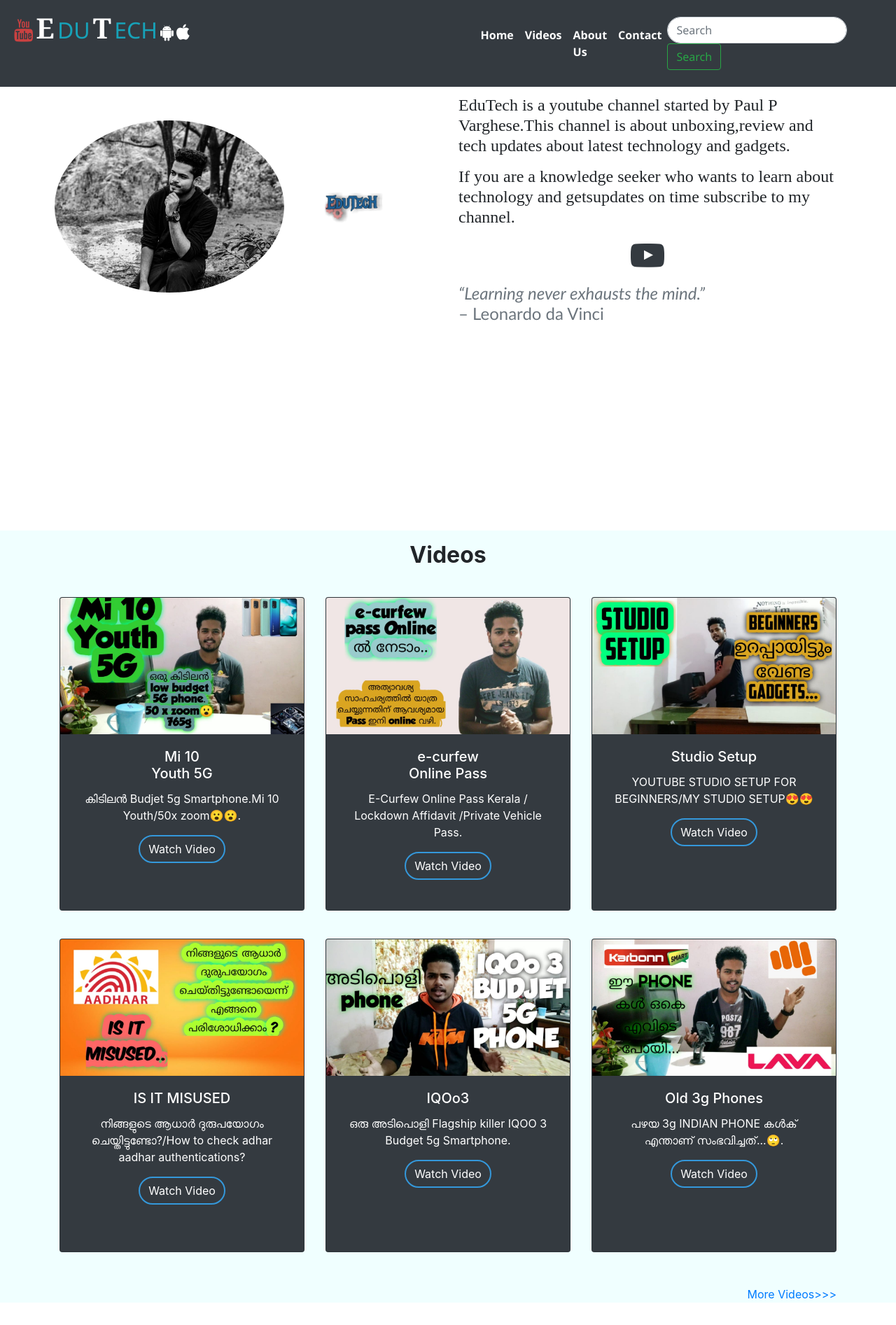
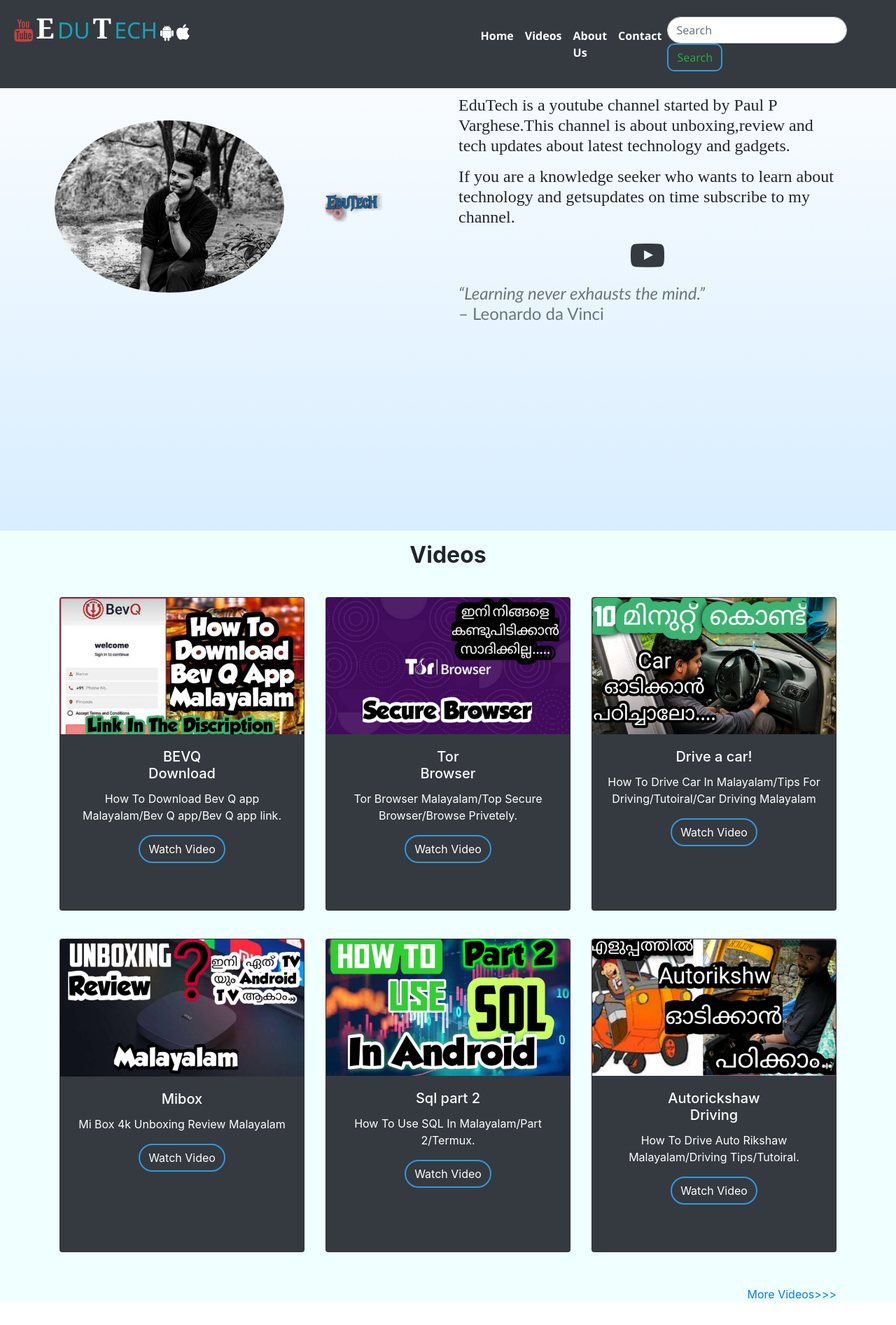
Before and after one commit to skynight-bibin/EduTech, a PHP site: page / in a window 1280 px wide. Shown: the top 1893 px of the page at 70% size. Run offline with PHP 8.4, Linux system fonts and the light colour scheme; some libraries are stand-ins or nearby versions.

Commit message:
Card and titles edite d

```diff
--- a/index.html
+++ b/index.html
@@ -51,7 +51,7 @@
                       </ul>
                       <form class="form-inline my-2 my-lg-0" action="https://google.com">
                         <input class="form-control mr-sm-2" style="border-radius: 24px;" type="search" placeholder="Search" aria-label="Search">
-                        <button class="btn btn-outline-success my-2 my-sm-0" type="submit">Search</button>
+                        <button class="btn btn-outline-success my-2 my-sm-0" type="submit" style="border: 2px solid #3498db; border-radius: 10px;">Search</button>
                       </form>
 
 
@@ -64,7 +64,7 @@
         </div>
 
 </header>
-<section class="p-4 " id="home">
+<section class="p-4 " id="home" style="background: linear-gradient(rgba(255, 255, 255, 0.596) , rgba(0, 140, 255, 0.151));">
   <div class="container">
     <div class="row align-items-center  mt-5" style="padding-top: 4rem;">
       <div class="col-12 col-md-6 pl-2 pb-3">
@@ -98,11 +98,11 @@
 
       <div class="col-md-4 pt-3">
         <div class="card text-center bg-dark text-white bor" style="height: 28rem;">
-          <img class="card-img-top" src="IMG-20200429-WA0012.jpg" alt="Card image cap">
+          <img class="card-img-top" src="Bevqdownload.jpg" alt="Card image cap">
           <div class="card-body">
-            <h5 class="card-title">Mi 10 <br>Youth 5G </h5>
-            <p class="card-text">കിടിലൻ Budjet 5g Smartphone.Mi 10 Youth/50x zoom😮😮.</p>
-            <a href="https://youtu.be/2vBh6pk9jiM" class="btn btn-primary"
+            <h5 class="card-title">BEVQ<br>Download</h5>
+            <p class="card-text">How To Download Bev Q app Malayalam/Bev Q app/Bev Q app link.</p>
+            <a href="https://youtu.be/i1mBKTUAgN8" class="btn btn-primary"
           style="border: 2px solid #3498db; background: none;border-radius: 24px;">Watch Video</a>
           </div>
 
@@ -110,22 +110,22 @@
       </div>
       <div class="col-md-4 pt-3 ">
         <div class="card text-center bg-dark text-white" style="height: 28rem;">
-          <img class="card-img-top" src="IMG-20200429-WA0013.jpg" alt="Card image cap">
+          <img class="card-img-top" src="Tor.jpg" alt="Card image cap">
           <div class="card-body">
-            <h5 class="card-title">e-curfew <br> Online Pass</h5>
-            <p class="card-text">E-Curfew Online Pass Kerala / Lockdown Affidavit /Private Vehicle Pass.</p>
-            <a href="https://youtu.be/iqW9LlP-yKA" class="btn btn-primary" style="border: 2px solid #3498db; background: none;border-radius: 24px;">Watch Video</a>
+            <h5 class="card-title">Tor<br> Browser</h5>
+            <p class="card-text">Tor Browser Malayalam/Top Secure Browser/Browse Privetely.</p>
+            <a href="https://youtu.be/CLAv4-zdnNs" class="btn btn-primary" style="border: 2px solid #3498db; background: none;border-radius: 24px;">Watch Video</a>
           </div>
 
         </div>
       </div>
       <div class="col-md-4 pt-3">
         <div class="card text-center bg-dark text-white" style="height: 28rem;">
-          <img class="card-img-top" src="IMG-20200429-WA0015.jpg" alt="Card image cap">
+          <img class="card-img-top" src="Car.jpg" alt="Card image cap">
           <div class="card-body">
-            <h5 class="card-title">Studio Setup</h5>
-            <p class="card-text">YOUTUBE STUDIO SETUP FOR BEGINNERS/MY STUDIO SETUP😍😍</p>
-            <a href="https://youtu.be/yI_6gDMDeG0" class="btn btn-primary" style="border: 2px solid #3498db; background: none;border-radius: 24px;">Watch Video</a>
+            <h5 class="card-title">Drive a car!</h5>
+            <p class="card-text">How To Drive Car In Malayalam/Tips For Driving/Tutoiral/Car Driving Malayalam</p>
+            <a href="https://youtu.be/Q1ISa6iCbZw" class="btn btn-primary" style="border: 2px solid #3498db; background: none;border-radius: 24px;">Watch Video</a>
           </div>
 
         </div>
@@ -134,33 +134,33 @@
     <div class="row pt-4">
       <div class="col-md-4 pt-3">
         <div class="card text-center bg-dark text-white" style="height: 28rem;">
-          <img class="card-img-top" src="IMG-20200429-WA0016.jpg" alt="Card image cap">
+          <img class="card-img-top" src="Mibox.jpg" alt="Card image cap">
           <div class="card-body">
-            <h5 class="card-title">IS IT MISUSED</h5>
-            <p class="card-text">നിങ്ങളുടെ ആധാര്‍ ദുരുപയോഗം ചെയ്തിട്ടുണ്ടോ?/How to check adhar aadhar authentications?</p>
-            <a href="https://youtu.be/IEY0SuvbSm0" class="btn btn-primary"style="border: 2px solid #3498db; background: none;border-radius: 24px;" >Watch Video</a>
+            <h5 class="card-title">Mibox</h5>
+            <p class="card-text">Mi Box 4k Unboxing Review Malayalam</p>
+            <a href="https://youtu.be/AjR8DWHG2z4" class="btn btn-primary"style="border: 2px solid #3498db; background: none;border-radius: 24px;" >Watch Video</a>
           </div>
 
         </div>
       </div>
       <div class="col-md-4 pt-3">
         <div class="card text-center bg-dark text-white" style="height: 28rem;">
-          <img class="card-img-top" src="IMG-20200429-WA0017.jpg" alt="Card image cap">
+          <img class="card-img-top" src="Sql.jpg" alt="Card image cap">
           <div class="card-body">
-            <h5 class="card-title">IQOo3</h5>
-            <p class="card-text">ഒരു അടിപൊളി Flagship killer IQOO 3 Budget 5g Smartphone.</p>
-            <a href="https://youtu.be/DnbhaI3Mmt4" class="btn btn-primary" style="border: 2px solid #3498db; background: none;border-radius: 24px;">Watch Video</a>
+            <h5 class="card-title">Sql part 2</h5>
+            <p class="card-text">How To Use SQL In Malayalam/Part 2/Termux.</p>
+            <a href="https://youtu.be/f7kN9gLbklA" class="btn btn-primary" style="border: 2px solid #3498db; background: none;border-radius: 24px;">Watch Video</a>
           </div>
 
         </div>
       </div>
       <div class="col-md-4 pt-3">
         <div class="card text-center text-white bg-dark" style="height: 28rem;">
-          <img class="card-img-top" src="IMG-20200429-WA0018.jpg" alt="Card image cap">
+          <img class="card-img-top" src="Autorickshaw.jpg" alt="Card image cap">
           <div class="card-body">
-            <h5 class="card-title">Old 3g Phones</h5>
-            <p class="card-text">പഴയ 3g INDIAN PHONE കൾക് എന്താണ് സംഭവിച്ചത്...🙄.</p>
-            <a href="https://youtu.be/a9ckFvs8QMs" class="btn btn-primary" style="border: 2px solid #3498db; background: none;border-radius: 24px;">Watch Video</a>
+            <h5 class="card-title">Autorickshaw <br>Driving </h5>
+            <p class="card-text">How To Drive Auto Rikshaw Malayalam/Driving Tips/Tutoiral.</p>
+            <a href="https://youtu.be/zOzfKi7Rbtg" class="btn btn-primary" style="border: 2px solid #3498db; background: none;border-radius: 24px;">Watch Video</a>
           </div>
 
         </div>
```
Also changed, not shown: Autorickshaw.jpg (added), Bevqdownload.jpg (added), Car.jpg (added), Mibox.jpg (added), Sql.jpg (added), Tor.jpg (added), sendcontact.php (line endings or trailing spaces).
